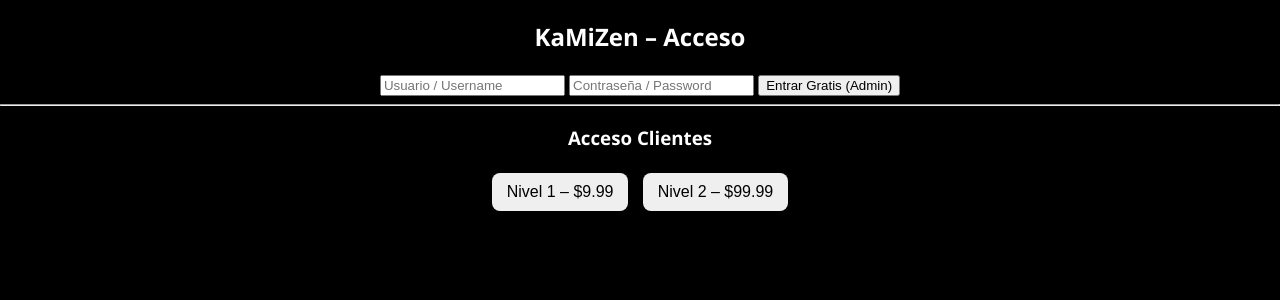
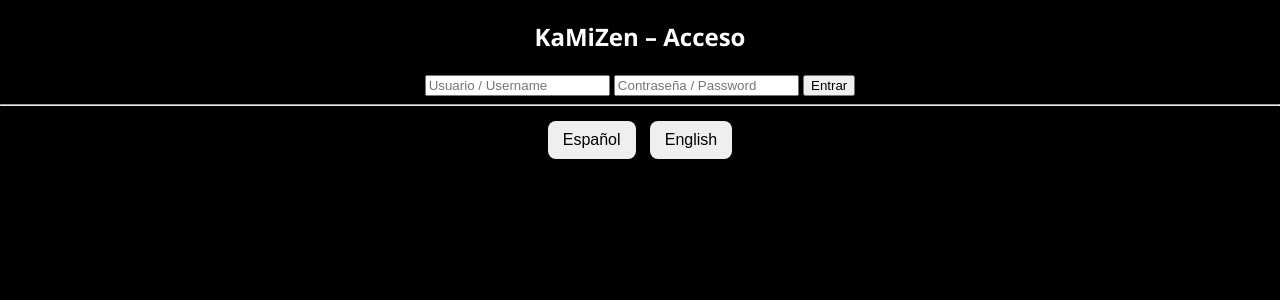
Before and after one commit to mayroga/KaMiZen, a FastAPI app: page / in a window 1280 px wide. Shown: the top 300 px of the page. Run offline with FastAPI, Linux system fonts and the light colour scheme.

Commit message:
Update index.html

```diff
--- a/templates/index.html
+++ b/templates/index.html
@@ -10,24 +10,23 @@
 <div id="loginBox">
   <h2>KaMiZen – Acceso</h2>
 
-  <!-- LOGIN ADMIN -->
+  <!-- Login Admin / Usuario -->
   <form id="loginForm">
     <input type="text" id="username" placeholder="Usuario / Username" required>
     <input type="password" id="password" placeholder="Contraseña / Password" required>
-    <button type="button" onclick="login()">Entrar Gratis (Admin)</button>
+    <button type="button" onclick="login()">Entrar</button>
   </form>
 
   <hr>
 
-  <!-- ACCESO CLIENTES CON PAGO -->
-  <h3>Acceso Clientes</h3>
-  <div id="levels">
-    <button onclick="pay('day')">Nivel 1 – $9.99</button>
-    <button onclick="pay('night')">Nivel 2 – $99.99</button>
+  <!-- Selección de idioma -->
+  <div id="language">
+    <button onclick="setLang('es')">Español</button>
+    <button onclick="setLang('en')">English</button>
   </div>
 </div>
 
-<!-- CONTENEDOR DEL JUEGO -->
+<!-- Contenedor de juego / mapa -->
 <div id="gameArea" style="display:none;">
   <canvas id="lifeCanvas"></canvas>
 
@@ -36,8 +35,19 @@
     <button id="btnEstirarse">Estirarse / Stretch</button>
     <button id="btnCerrarOjos">Cerrar Ojos / Close Eyes</button>
   </div>
+
+  <div id="levelButtons">
+    <button onclick="startLevel('day')">Nivel 1 – Day $9.99</button>
+    <button onclick="startLevel('night')">Nivel 2 – Night $99.99</button>
+  </div>
 </div>
 
 <script src="/static/app.js"></script>
+<script>
+let lang = "es";
+function setLang(l){
+    lang = l;
+}
+</script>
 </body>
 </html>
```
